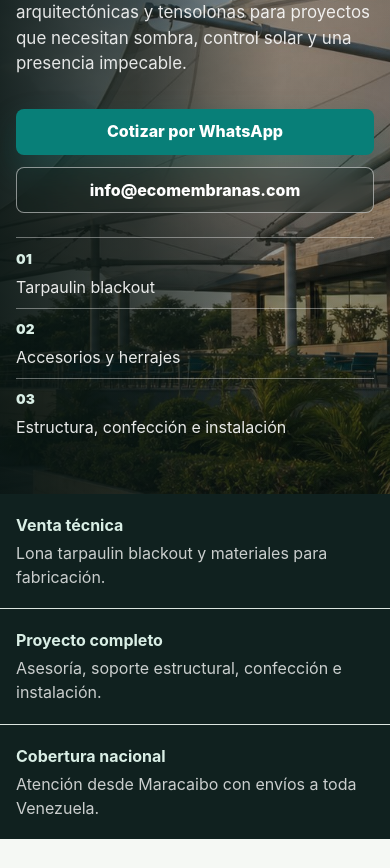
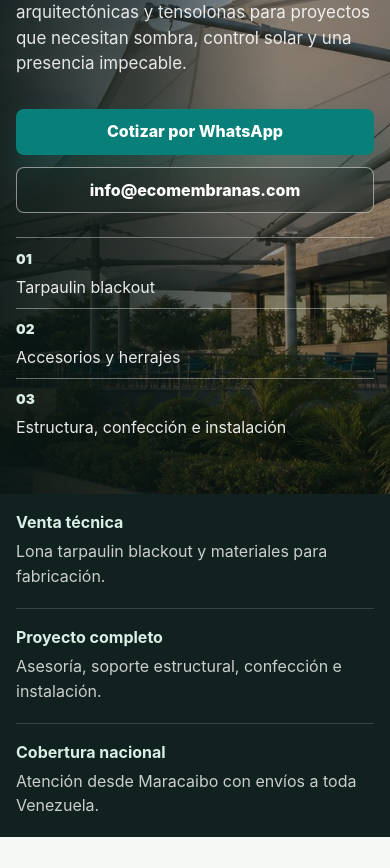
Before and after one commit to eslinmoises/ecomembranas, a website: page index.html in a window 390 px wide. Shown: the part 232-1100 px from the top of the page. Drawn offline with Linux system fonts and the light colour scheme.

Commit message:
Fix hero proof strip layout

```diff
--- a/index.html
+++ b/index.html
@@ -104,6 +104,7 @@
       </section>
 
       <section class="proof-strip" aria-label="Especialidades">
+        <div class="container proof-strip-grid">
           <article>
             <strong>Venta técnica</strong>
             <span>Lona tarpaulin blackout y materiales para fabricación.</span>
@@ -116,6 +117,7 @@
             <strong>Cobertura nacional</strong>
             <span>Atención desde Maracaibo con envíos a toda Venezuela.</span>
           </article>
+        </div>
       </section>
 
       <section class="section section-light" id="productos">
--- a/styles.css
+++ b/styles.css
@@ -286,16 +286,30 @@ textarea {
 }
 
 .proof-strip {
+  background: var(--ink);
+}
+
+.proof-strip-grid {
   display: grid;
   grid-template-columns: repeat(3, minmax(0, 1fr));
-  gap: 1px;
-  background: var(--line);
 }
 
 .proof-strip article {
-  padding: 1.45rem max(1rem, calc((100vw - var(--container)) / 2));
-  background: var(--ink);
+  min-width: 0;
+  padding: 1.7rem 2rem;
   color: var(--paper);
+}
+
+.proof-strip article:first-child {
+  padding-left: 0;
+}
+
+.proof-strip article:not(:first-child) {
+  border-left: 1px solid rgba(255, 255, 255, 0.22);
+}
+
+.proof-strip article:last-child {
+  padding-right: 0;
 }
 
 .proof-strip strong,
@@ -304,12 +318,15 @@ textarea {
 }
 
 .proof-strip strong {
-  margin-bottom: 0.25rem;
+  margin-bottom: 0.42rem;
   color: var(--leaf);
+  font-size: 1rem;
+  line-height: 1.2;
 }
 
 .proof-strip span {
   color: rgba(255, 255, 255, 0.78);
+  line-height: 1.55;
 }
 
 .section {
@@ -722,12 +739,17 @@ textarea {
     padding-top: 0.65rem;
   }
 
-  .proof-strip {
+  .proof-strip-grid {
     grid-template-columns: 1fr;
   }
 
   .proof-strip article {
-    padding: 1.2rem 1rem;
+    padding: 1.2rem 0;
+  }
+
+  .proof-strip article:not(:first-child) {
+    border-top: 1px solid rgba(255, 255, 255, 0.16);
+    border-left: 0;
   }
 
   .section {
```
Lines whose indentation alone changed are shown as unchanged.
